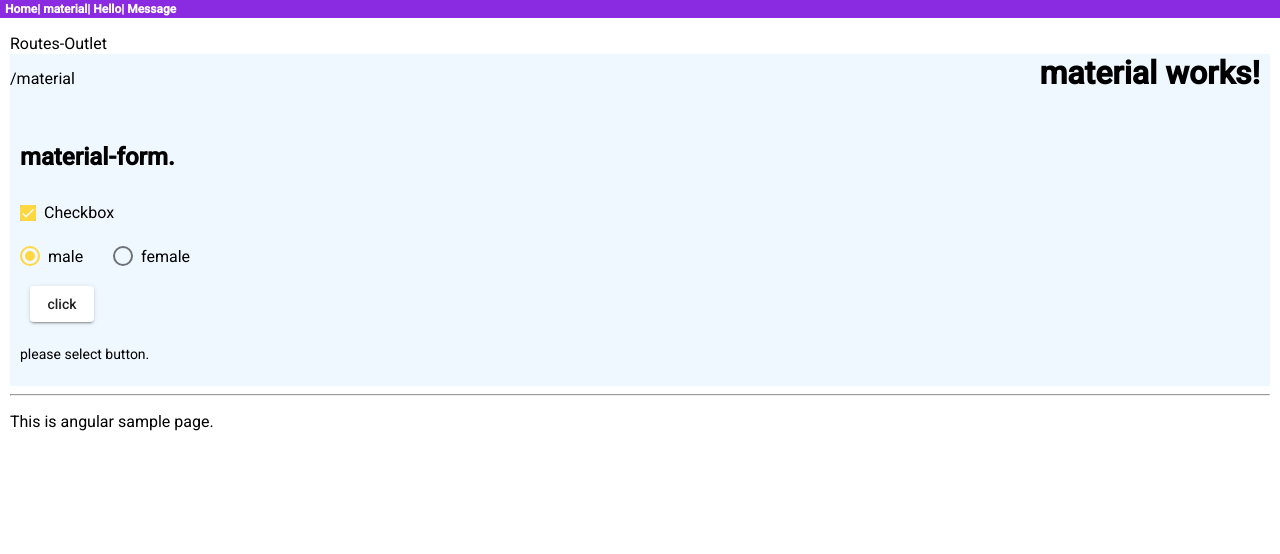
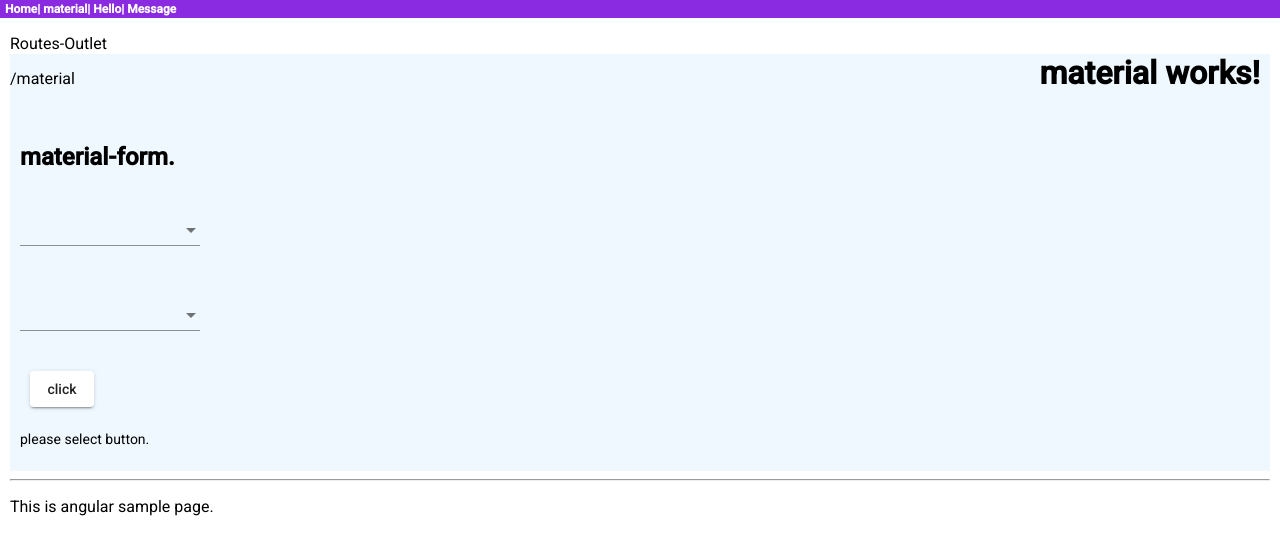
Before and after one commit to yuri-misonoo/angular-app, an Angular app: page /material in a window 1280 px wide. Shown: the top 554 px of the page. Built offline with nearby package versions, Linux system fonts and the light colour scheme.

Commit message:
ポップアップメニュー

```diff
--- a/src/app/app.module.ts
+++ b/src/app/app.module.ts
@@ -17,6 +17,7 @@
 import { MatInputModule } from '@angular/material/input';
 import { MatCheckboxModule } from '@angular/material/checkbox';
 import { MatRadioModule } from '@angular/material/radio';
+import { MatSelectModule } from '@angular/material/select';
 
 const routes:Routes = [
   { path: 'material', component: MaterialComponent},
@@ -34,6 +35,7 @@
   ],
   imports: [
     BrowserModule,
+    MatSelectModule,
     MatRadioModule,
     MatCheckboxModule,
     MatButtonToggleModule,
--- a/src/app/material/material.component.html
+++ b/src/app/material/material.component.html
@@ -2,15 +2,24 @@
   <h1>material works!</h1>
   <div>
     <h2>material-form.</h2>
-    <form [formGroup]="myControl">
+    <form [formGroup]="myControl" style="width:200px;">
       <div>
-        <mat-checkbox formControlName="check">Checkbox</mat-checkbox>
+        <mat-form-field>
+          <mat-select formControlName="select1">
+            <mat-option value="window">Window</mat-option>
+            <mat-option value="macos">macOS</mat-option>
+            <mat-option value="linux">Linux</mat-option>
+          </mat-select>
+        </mat-form-field>
       </div>
       <div>
-        <mat-radio-group formControlName="radio">
-          <mat-radio-button style="margin-right:30px;" value="male">male</mat-radio-button>
-          <mat-radio-button value="female">female</mat-radio-button>
-        </mat-radio-group>
+        <mat-form-field>
+          <mat-select formControlName="select2" multiple>
+            <mat-option value="window">Window</mat-option>
+            <mat-option value="macos">macOS</mat-option>
+            <mat-option value="linux">Linux</mat-option>
+          </mat-select>
+        </mat-form-field>
       </div>
       <button mat-raised-button (click)="click()">click</button>
     </form>
--- a/src/app/material/material.component.ts
+++ b/src/app/material/material.component.ts
@@ -15,8 +15,8 @@
   ngOnInit() {
     this.message = 'please select button.';
     this.myControl = new FormGroup({
-      check: new FormControl(true),
-      radio: new FormControl('male'),
+      select1: new FormControl(''),
+      select2: new FormControl(''),
     });
   }
 
```
